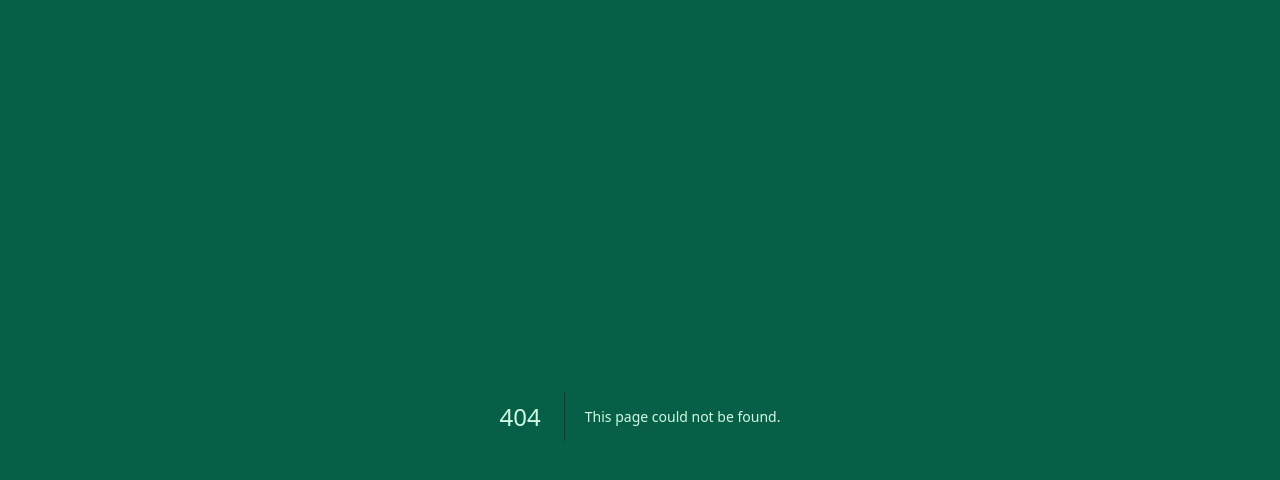
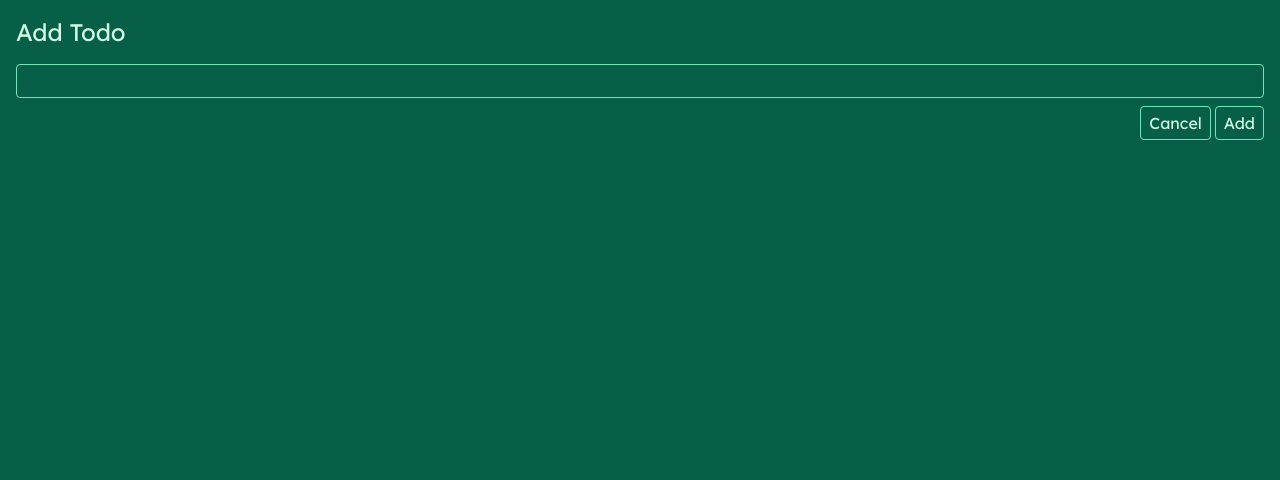
Before and after one commit to shehanreshin/nextjs-demo, a Next.js app: page /add in a window 1280 px wide. Before the commit this address had no page. Shown: the top 480 px of the page. Built offline with nearby package versions, Linux system fonts and the light colour scheme.

Commit message:
Create and style page for adding a todo

```diff
--- /dev/null
+++ b/src/app/add/page.tsx
@@ -0,0 +1,18 @@
+import Link from "next/link";
+
+export default function Page() {
+    return (
+        <>
+            <header className={`flex justify-between items-center mb-4`}>
+                <h1 className={`text-2xl`}>Add Todo</h1>
+            </header>
+            <form className={`flex flex-col gap-2`}>
+                <input type="text" className={`border border-emerald-300 bg-transparent rounded px-2 py-1 outline-none focus-within:border-emerald-100`} />
+                <div className={`flex gap-1 justify-end`}>
+                    <Link href={`..`} className={`border border-emerald-300 rounded px-2 py-1 hover:bg-emerald-700 focus-within:bg-emerald-700 outline-none`}>Cancel</Link>
+                    <button type="submit" className={`border border-emerald-300 rounded px-2 py-1 hover:bg-emerald-700 focus-within:bg-emerald-700 outline-none`}>Add</button>
+                </div>
+            </form>
+        </>
+    );
+}
--- a/src/app/page.tsx
+++ b/src/app/page.tsx
@@ -6,7 +6,7 @@
     return prisma.todo.findMany();
 }
 
-export default async function Home() {
+export default async function Page() {
     // await prisma.todo.create({data: {title: "Create a todo app", complete: false}});
     const todos = await getTodos();
 
--- a/src/components/TodoItem.tsx
+++ b/src/components/TodoItem.tsx
@@ -4,7 +4,7 @@
     complete: boolean;
 }
 
-export default function TodoItem({id, title, complete}: Props) {
+export default function TodoItem({id, title, complete}: Readonly<Props>) {
     return (
         <li className={`flex items-center gap-1`}>
             <input id={id} type="checkbox" className={`peer cursor-pointer`}/>
```
